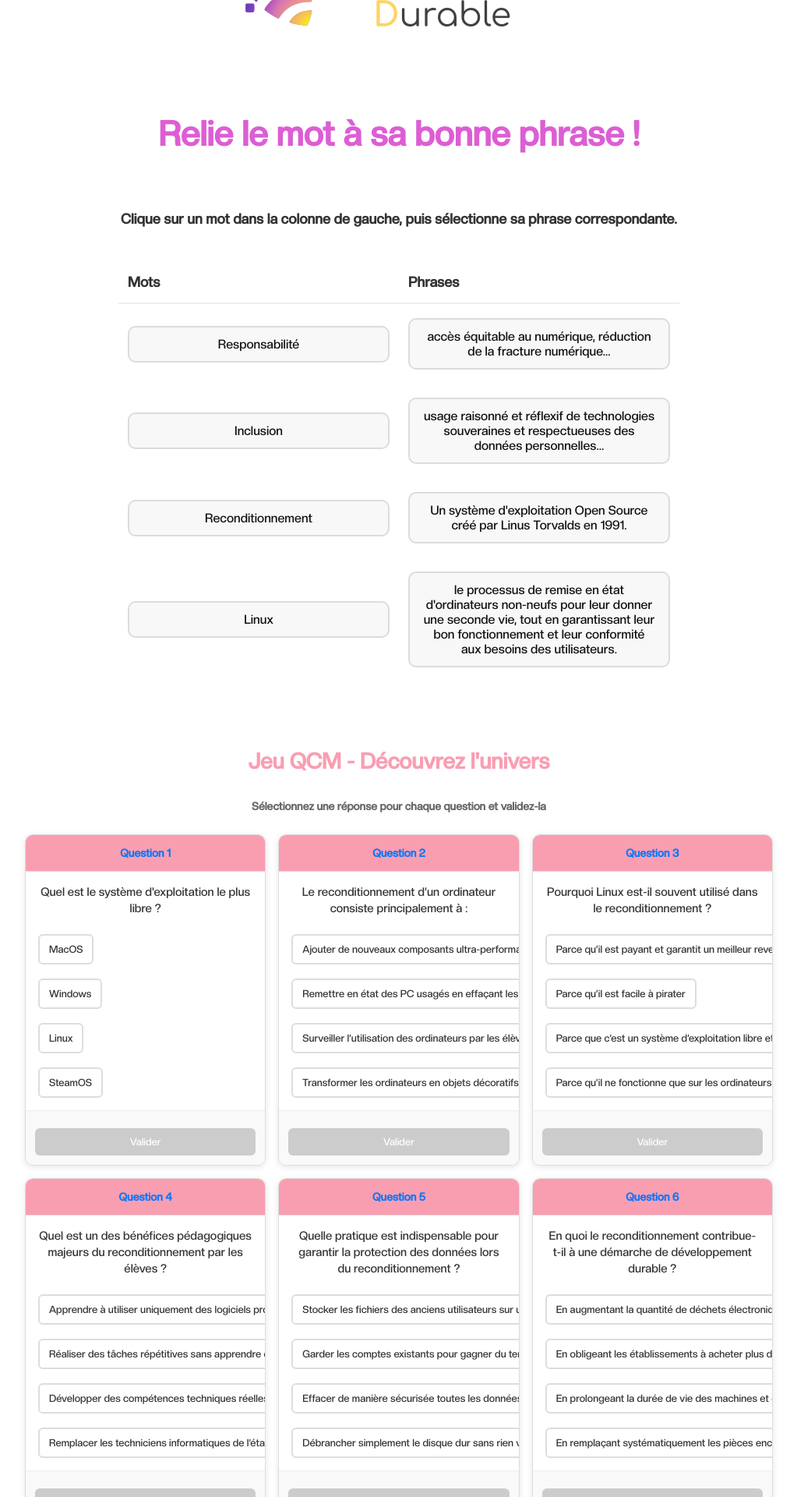
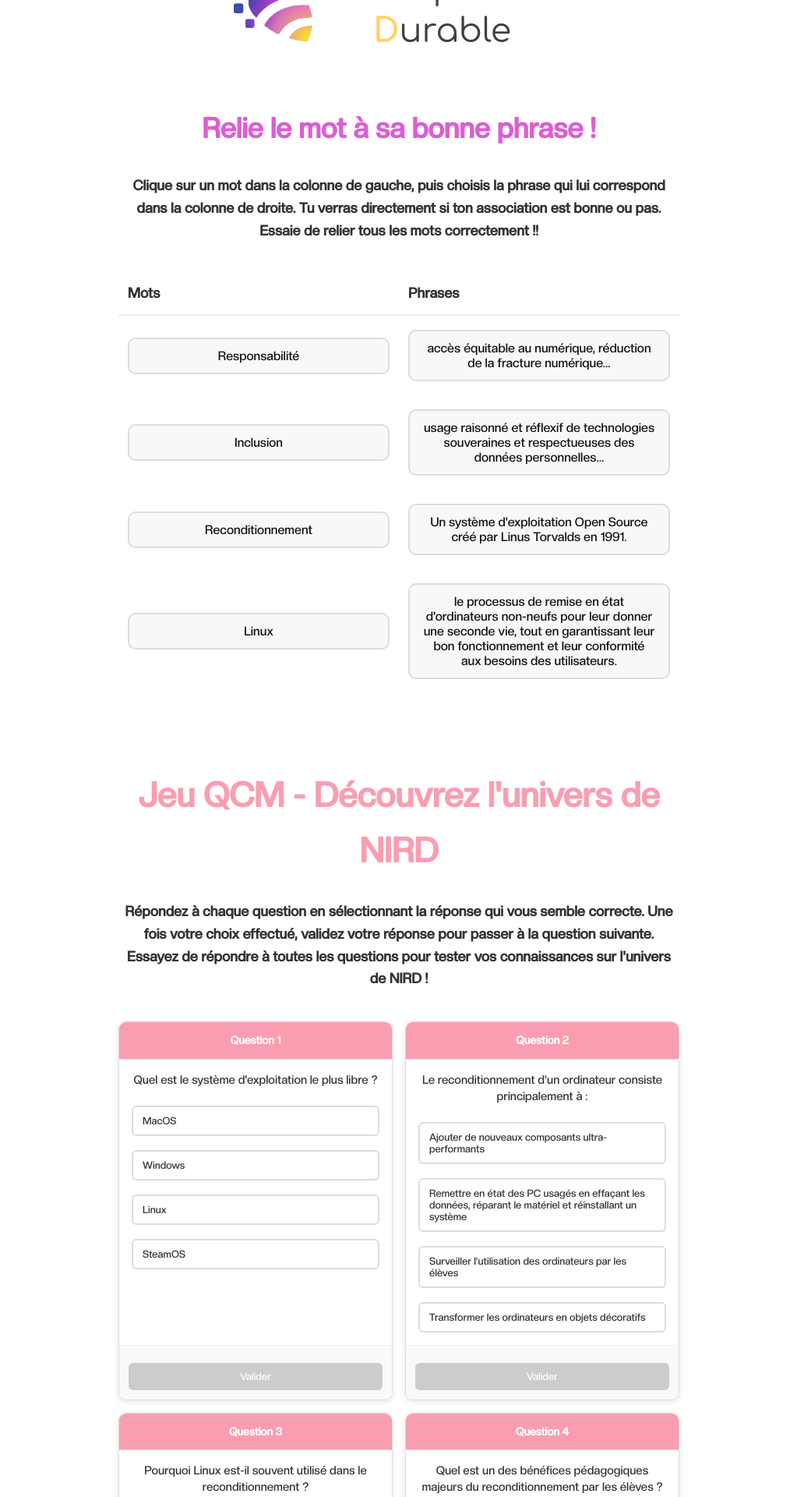
Before and after one commit to Bastien-Cousin/Nuit-de-l-info-2025, a React (Vite) app in the folder Nuit-info2025/: page /decouvrez_univers_general in a window 1280 px wide. Shown: the part 560-2480 px from the top of the page at 78% size, without its empty margins (128-1151 px from the left). Built offline with nearby package versions, Linux system fonts and the light colour scheme; no server answers.

Commit message:
correction en 2s de baltrou qui sait pas faire

```diff
--- a/Nuit-info2025/src/composants/decouvrez_univers/decouvrez_univers_general.module.css
+++ b/Nuit-info2025/src/composants/decouvrez_univers/decouvrez_univers_general.module.css
@@ -21,3 +21,7 @@
   margin-bottom: 20px;
   text-align: center;
 }
+
+.nirdLogo{
+    margin-top: 20px;
+}
--- a/Nuit-info2025/src/composants/decouvrez_univers/decouvrez_univers_jeu1.jsx
+++ b/Nuit-info2025/src/composants/decouvrez_univers/decouvrez_univers_jeu1.jsx
@@ -51,8 +51,9 @@
     <div className={styles.container}>
       <h1 className={styles.titreAccroche}>Relie le mot à sa bonne phrase !</h1>
       <p className={styles.paraAccroche}>
-        Clique sur un mot dans la colonne de gauche, puis sélectionne sa phrase
-        correspondante.
+        Clique sur un mot dans la colonne de gauche, puis choisis la phrase qui
+        lui correspond dans la colonne de droite. Tu verras directement si ton association
+        est bonne ou pas. Essaie de relier tous les mots correctement !!
       </p>
 
       <table className={styles.table}>
--- a/Nuit-info2025/src/composants/decouvrez_univers/decouvrez_univers_jeu1.module.css
+++ b/Nuit-info2025/src/composants/decouvrez_univers/decouvrez_univers_jeu1.module.css
@@ -10,16 +10,16 @@
 
 .titreAccroche {
   text-align: center;
-  font-size: 44px;
+  font-size: 36px;
   font-weight: 700;
-  margin-bottom: 60px;
-  margin-top: 95px;
+  margin-bottom: 30px;
+  margin-top: 75px;
   color: rgba(220, 94, 212, 1);
 }
 
 .paraAccroche {
   font-size: 18px;
-  margin-bottom: 20px;
+  margin-bottom: 40px;
   text-align: center;
 }
 
--- a/Nuit-info2025/src/composants/decouvrez_univers/decouvrez_univers_jeu2.jsx
+++ b/Nuit-info2025/src/composants/decouvrez_univers/decouvrez_univers_jeu2.jsx
@@ -6,53 +6,68 @@
     id: 1,
     question: "Quel est le système d'exploitation le plus libre ?",
     options: ["MacOS", "Windows", "Linux", "SteamOS"],
-    correct: 1
+    correct: 1,
   },
   {
     id: 2,
-    question: "Le reconditionnement d’un ordinateur consiste principalement à :",
-    options: ["Ajouter de nouveaux composants ultra-performants",
+    question:
+      "Le reconditionnement d’un ordinateur consiste principalement à :",
+    options: [
+      "Ajouter de nouveaux composants ultra-performants",
       "Remettre en état des PC usagés en effaçant les données, réparant le matériel et réinstallant un système",
       "Surveiller l’utilisation des ordinateurs par les élèves",
-      "Transformer les ordinateurs en objets décoratifs"],
-    correct: 1
+      "Transformer les ordinateurs en objets décoratifs",
+    ],
+    correct: 1,
   },
   {
     id: 3,
-    question: "Pourquoi Linux est-il souvent utilisé dans le reconditionnement ?",
-    options: ["Parce qu’il est payant et garantit un meilleur revenu pour l’établissement",
+    question:
+      "Pourquoi Linux est-il souvent utilisé dans le reconditionnement ?",
+    options: [
+      "Parce qu’il est payant et garantit un meilleur revenu pour l’établissement",
       "Parce qu’il est facile à pirater",
       "Parce que c’est un système d’exploitation libre et adapté aux usages éducatifs",
-      "Parce qu’il ne fonctionne que sur les ordinateurs récents"],
-    correct: 2
+      "Parce qu’il ne fonctionne que sur les ordinateurs récents",
+    ],
+    correct: 2,
   },
   {
     id: 4,
-    question: "Quel est un des bénéfices pédagogiques majeurs du reconditionnement par les élèves ?",
-    options: ["Apprendre à utiliser uniquement des logiciels propriétaires",
+    question:
+      "Quel est un des bénéfices pédagogiques majeurs du reconditionnement par les élèves ?",
+    options: [
+      "Apprendre à utiliser uniquement des logiciels propriétaires",
       "Réaliser des tâches répétitives sans apprendre de nouvelles compétences",
       "Développer des compétences techniques réelles en démontant, testant et réparant des PC",
-      "Remplacer les techniciens informatiques de l’établissement"],
-    correct: 2
+      "Remplacer les techniciens informatiques de l’établissement",
+    ],
+    correct: 2,
   },
   {
     id: 5,
-    question: "Quelle pratique est indispensable pour garantir la protection des données lors du reconditionnement ?",
-    options: ["Stocker les fichiers des anciens utilisateurs sur un disque externe",
+    question:
+      "Quelle pratique est indispensable pour garantir la protection des données lors du reconditionnement ?",
+    options: [
+      "Stocker les fichiers des anciens utilisateurs sur un disque externe",
       "Garder les comptes existants pour gagner du temps",
       "Effacer de manière sécurisée toutes les données des anciens utilisateurs",
-      "Débrancher simplement le disque dur sans rien vérifier"],
-    correct: 2
+      "Débrancher simplement le disque dur sans rien vérifier",
+    ],
+    correct: 2,
   },
   {
     id: 6,
-    question: "En quoi le reconditionnement contribue-t-il à une démarche de développement durable ?",
-    options: ["En augmentant la quantité de déchets électroniques",
+    question:
+      "En quoi le reconditionnement contribue-t-il à une démarche de développement durable ?",
+    options: [
+      "En augmentant la quantité de déchets électroniques",
       "En obligeant les établissements à acheter plus de matériel",
       "En prolongeant la durée de vie des machines et en réduisant les déchets numériques",
-      "En remplaçant systématiquement les pièces encore fonctionnelles"],
-    correct: 2
-  }
+      "En remplaçant systématiquement les pièces encore fonctionnelles",
+    ],
+    correct: 2,
+  },
 ];
 
 export const DecouvrezUniversJeu2 = () => {
@@ -61,14 +76,14 @@
   const [checkedAnswers, setCheckedAnswers] = useState(new Set());
 
   const handleSelectAnswer = (questionId, optionIndex) => {
-    setAnswers(prev => ({
+    setAnswers((prev) => ({
       ...prev,
-      [questionId]: optionIndex
+      [questionId]: optionIndex,
     }));
   };
 
   const handleCheckAnswer = (questionId) => {
-    setCheckedAnswers(prev => new Set([...prev, questionId]));
+    setCheckedAnswers((prev) => new Set([...prev, questionId]));
   };
 
   const handleReset = () => {
@@ -80,12 +95,17 @@
 
   return (
     <div>
-     <main className={styles.container}>
-        <h1 className={styles.title}>Jeu QCM - Découvrez l'univers</h1>
-        <p className={styles.subtitle}>Sélectionnez une réponse pour chaque question et validez-la</p>
+      <main className={styles.container}>
+        <h1 className={styles.title}>Jeu QCM - Découvrez l'univers de NIRD</h1>
+        <p className={styles.subtitle}>
+          Répondez à chaque question en sélectionnant la réponse qui vous semble
+          correcte. Une fois votre choix effectué, validez votre réponse pour
+          passer à la question suivante. Essayez de répondre à toutes les
+          questions pour tester vos connaissances sur l'univers de NIRD !
+        </p>
 
         <div className={styles.cardsGrid}>
-          {questions.map(q => (
+          {questions.map((q) => (
             <div key={q.id} className={styles.card}>
               <div className={styles.cardHeader}>
                 <h2 className={styles.cardTitle}>Question {q.id}</h2>
@@ -116,11 +136,20 @@
                 </div>
 
                 {checkedAnswers.has(q.id) && (
-                  <div className={`${styles.feedback} ${isCorrect(q) ? styles.feedbackSuccess : styles.feedbackError}`}>
+                  <div
+                    className={`${styles.feedback} ${
+                      isCorrect(q)
+                        ? styles.feedbackSuccess
+                        : styles.feedbackError
+                    }`}
+                  >
                     {isCorrect(q) ? (
                       <p>✓ Bonne réponse !</p>
                     ) : (
-                      <p>✗ Mauvaise réponse. La réponse correcte est : <strong>{q.options[q.correct]}</strong></p>
+                      <p>
+                        ✗ Mauvaise réponse. La réponse correcte est :{" "}
+                        <strong>{q.options[q.correct]}</strong>
+                      </p>
                     )}
                   </div>
                 )}
--- a/Nuit-info2025/src/composants/decouvrez_univers/decouvrez_univers_jeu2.module.css
+++ b/Nuit-info2025/src/composants/decouvrez_univers/decouvrez_univers_jeu2.module.css
@@ -1,24 +1,26 @@
 .container {
   max-width: 1200px;
-  margin: 30px auto;
-  padding: 20px;
-  display: flex;
-  flex-direction: column;
-  align-items: center;
-  gap: 24px;
+  margin: 10px 120px 60px 120px;
+  padding: 0 20px;
+  font-family: "Inter", sans-serif;
+  line-height: 1.6;
+  color: #1f1f1f;
+  text-align: center;
 }
 
 .title {
-  font-size: 28px;
-  font-weight: bold;
-  margin: 0;
+  text-align: center;
+  font-size: 44px;
+  font-weight: 700;
+  margin-bottom: 30px;
+  margin-top: 95px;
   color: rgba(249, 158, 177);
 }
 
 .subtitle {
-  font-size: 14px;
-  color: #666;
-  margin: 0;
+  font-size: 18px;
+  margin-bottom: 40px;
+  text-align: center;
 }
 
 .cardsGrid {
@@ -46,7 +48,7 @@
 
 .cardHeader {
   background: rgba(249, 158, 177);
-  color: white;
+  color: #fff;
   padding: 12px;
   border-bottom: 1px solid #ddd;
 }
@@ -55,6 +57,7 @@
   font-size: 14px;
   font-weight: 600;
   margin: 0;
+  color: #fff !important; /* force blanc si une règle globale l'écrase */
 }
 
 .cardBody {
@@ -88,6 +91,13 @@
   font-size: 13px;
   text-align: left;
   transition: all 0.2s ease;
+  display: block;
+  width: 100%;
+  box-sizing: border-box;
+  white-space: normal;
+  overflow-wrap: anywhere;
+  word-break: break-word;
+  hyphens: auto;
 }
 
 .optionBtn:hover {
```
